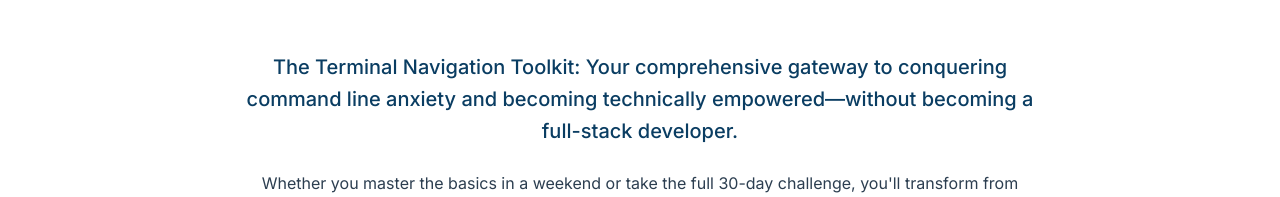
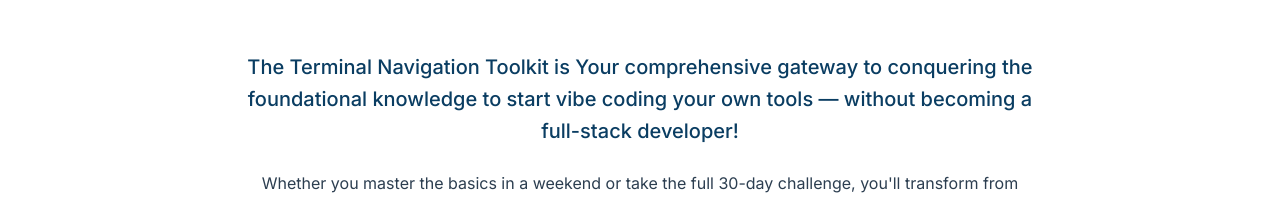
Before and after one commit to jordanurbs/terminal-navigation-toolkit, a Vue app: page / in a window 1280 px wide. Shown: the part 686-883 px from the top of the page. Built offline with nearby package versions, Linux system fonts and the light colour scheme; no server answers.

Commit message:
little changes and copy fixes

```diff
--- a/src/views/HomePage.vue
+++ b/src/views/HomePage.vue
@@ -54,7 +54,7 @@
       <div class="container">
         <h2 class="section-title">The Bridge You've Been Missing</h2>
         <div class="about-content">
-          <p class="about-lead">The Terminal Navigation Toolkit: Your comprehensive gateway to conquering command line anxiety and becoming technically empowered—without becoming a full-stack developer.</p>
+          <p class="about-lead">The Terminal Navigation Toolkit is Your comprehensive gateway to conquering the foundational knowledge to start vibe coding your own tools — without becoming a full-stack developer!</p>
           <p>Whether you master the basics in a weekend or take the full 30-day challenge, you'll transform from avoiding the terminal to confidently directing AI to build custom tools for your specific needs.</p>
           <p>With this toolkit, you'll bridge the gap between having great AI-powered ideas and having the confidence to bring them to life. The command line isn't just for "real programmers"—it's for builders who want control over what they create.</p>
         </div>
```
